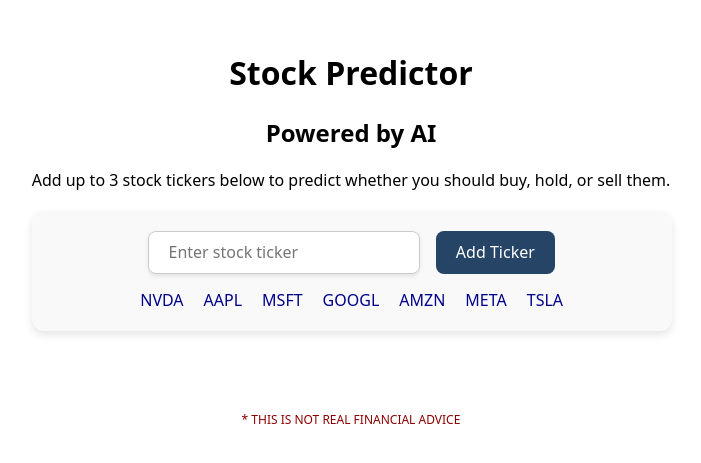
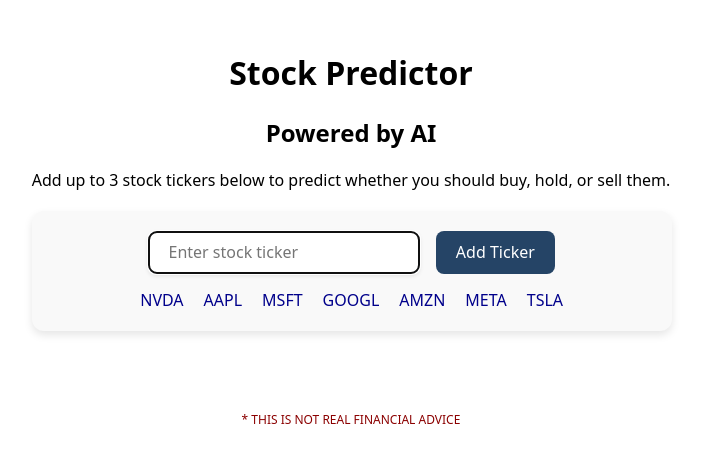
Before and after one commit to kquilty/ai-stock-predictor, a React (Vite) app: page / in a window 1280 px wide. Shown: the part 165-628 px from the top of the page, without its empty margins (289-990 px from the left). Built offline with nearby package versions, Linux system fonts and the light colour scheme.

Commit message:
- onload, focus input - removed dangerouslyAllowBrowser - can submit through button or enter key - checking for duplicates, proper format, etc.

```diff
--- a/src/App.jsx
+++ b/src/App.jsx
@@ -12,6 +12,10 @@ export default function App() {
     const [reportContent, setReportContent] = useState('')
 
 
+    // On load, focus the input box
+    useEffect(() => {
+        document.querySelector('#ticker-input').focus();
+    }, []);
 
     // When thinking starts, scroll to the thinking message
     useEffect(() => {
@@ -60,7 +64,7 @@ export default function App() {
     async function fetchReportData(stockData) {
         const openai = new OpenAI({
             apiKey: import.meta.env.VITE_OPENAI_API_KEY,
-            dangerouslyAllowBrowser: true
+            // dangerouslyAllowBrowser: true
         })
 
         const messages = [
@@ -126,6 +130,46 @@ export default function App() {
         return false;
     }
 
+    function handleAddTicker(ticker = null) {
+        const input = document.querySelector('#ticker-input');
+        if (!ticker) {
+            ticker = input.value.trim();
+        }
+
+
+        if (ticker) {
+
+            ticker = ticker.trim().toUpperCase();
+
+            // Prevent duplicates
+            if (stockTickers.includes(ticker)) {
+                // alert('Ticker already added!')
+                input.value = '';
+                return;
+            }
+
+            // Prevent more than 3
+            if (stockTickers.length >= 3) {
+                alert('You can only add up to 3 tickers.')
+                input.value = '';
+                return;
+            }
+
+            // Validate ticker format (simple alphanumeric check)
+            const tickerRegex = /^[A-Z0-9]{1,5}$/;
+            if (!tickerRegex.test(ticker)) {
+                alert('Invalid ticker format. (must be 1-5 alphanumeric characters)')
+                input.value = '';
+                return;
+            }
+
+            // Add it
+            setStockTickers([...stockTickers, ticker])
+
+            input.value = '';
+        }
+    }
+
     return (
         <>
 
@@ -134,7 +178,7 @@ export default function App() {
             <Instructions />
 
             {stockTickers.length < 3 &&
-                <InputBlock onAddTicker={(ticker) => setStockTickers([...stockTickers, ticker])} />
+                <InputBlock onAddTicker={(ticker) => handleAddTicker(ticker)} />
             }
 
             {stockTickers.length > 0 &&
@@ -191,17 +235,15 @@ function InputBlock({ onAddTicker }) {
 
     return (
         <section className="card">
-            <input type="text" placeholder="Enter stock ticker" id="ticker-input" />
-            <button onClick={() => {
-                const input = document.querySelector('#ticker-input');
-                const ticker = input.value.trim().toUpperCase();
-                if (ticker) {
-                    onAddTicker(ticker);
-                    input.value = '';
-                }
+            <form className="add-ticker-form" onSubmit={(e) => {
+                e.preventDefault();
+                onAddTicker();
             }}>
-                Add Ticker
-            </button>
+                <input type="text" placeholder="Enter stock ticker" id="ticker-input" maxLength={5} />
+                <button type="submit" onClick={()=> document.querySelector("#ticker-input").focus()}>
+                    Add Ticker
+                </button>
+            </form>
             {/* <div style={{marginTop: '10px'}}>
                 for example...
             </div> */}
--- a/src/index.css
+++ b/src/index.css
@@ -36,7 +36,7 @@ input {
 }
 input:focus,
 input:focus-visible {
-    outline: 4px auto -webkit-focus-ring-color;
+    /* outline: 4px auto -webkit-focus-ring-color; */
     border-color: #1e5999;
 }
 button {
@@ -67,6 +67,11 @@ button:focus-visible {
     width: 100%;
     max-width: 600px;
 }
+/*
+#ticker-input {
+     text-transform: uppercase;
+}
+*/
 .added-tickers-list {
     display: flex;
     flex-direction: column;
```
